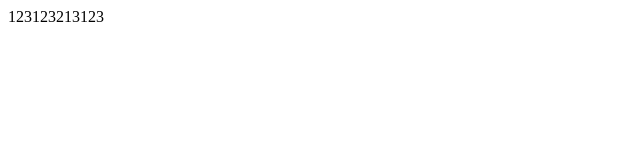
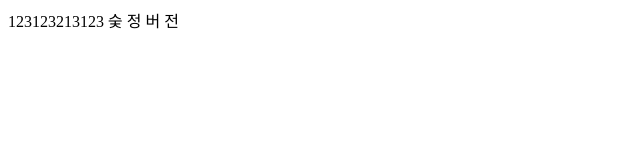
Before and after one commit to seungho87/gitTest, a plain HTML site: page gitTest/WebContent/1231231231.html in a window 1280 px wide. Shown: the whole page, without its empty margins (0-640 px from the left). Drawn offline with Linux system fonts and the light colour scheme.

Commit message:
깃 확인용

```diff
--- a/gitTest/WebContent/1231231231.html
+++ b/gitTest/WebContent/1231231231.html
@@ -6,5 +6,9 @@
 </head>
 <body>
 123123213123
+숮
+정
+버
+전
 </body>
 </html>
```
